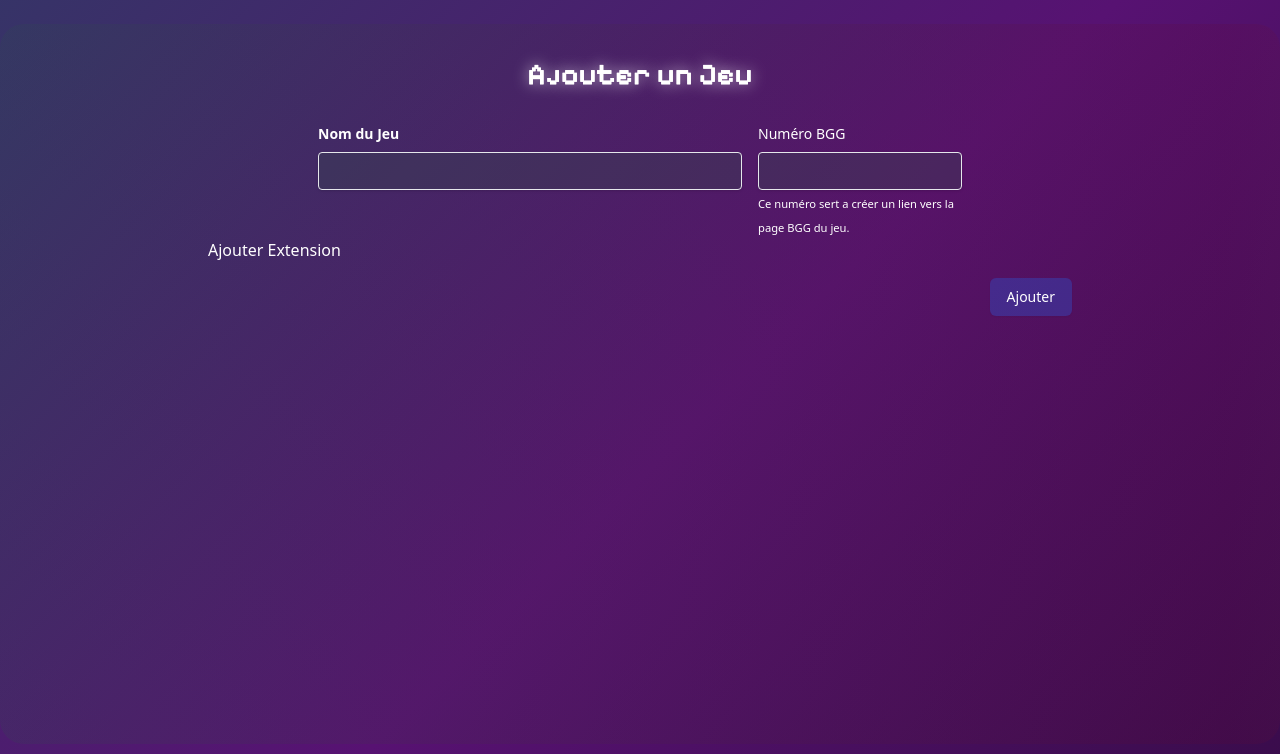
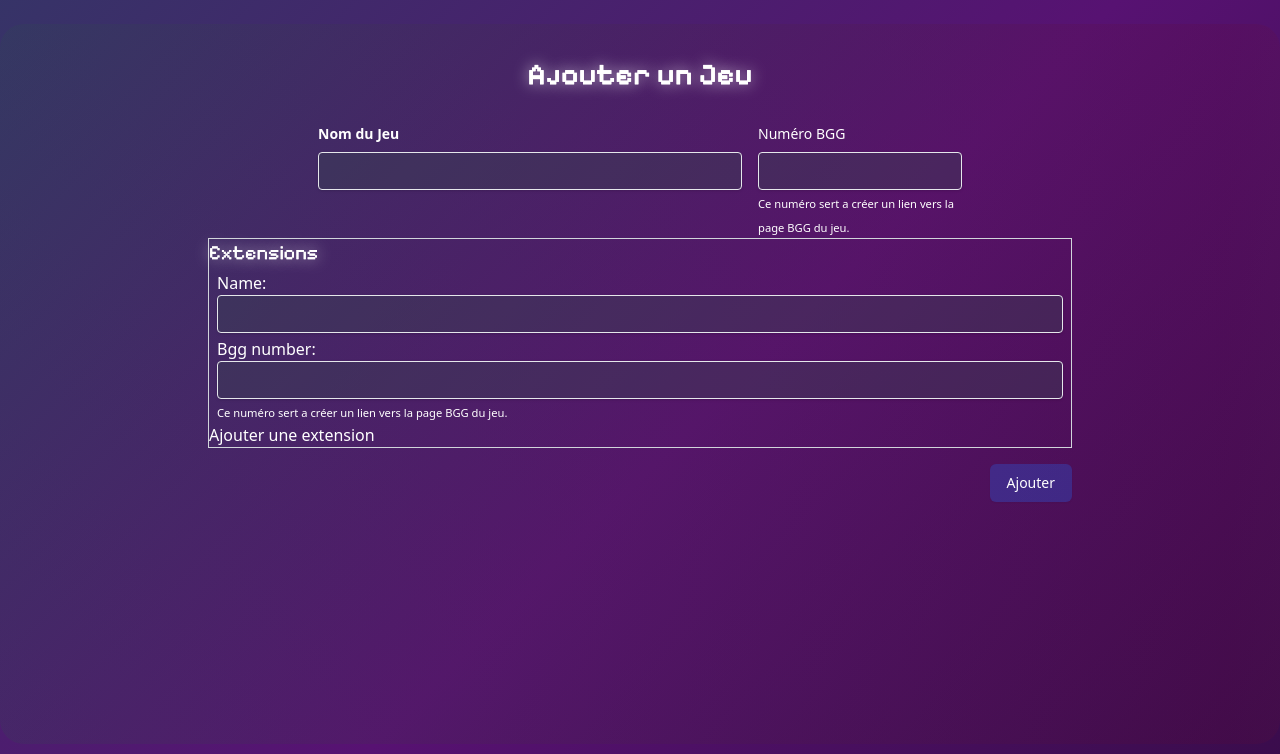
Before and after one commit to renaudcepre/archigame-django, a Django app: page /games/add in a window 1280 px wide. Shown: the part 46-800 px from the top of the page. Run offline with Django 5.2, Linux system fonts and the light colour scheme; the visitor is signed in with stand-in values (Sample User, id 1); style sheets or scripts are compiled from the project's sources; some libraries are stand-ins or nearby versions.

Commit message:
extensions

```diff
--- a/games/forms.py
+++ b/games/forms.py
@@ -1,7 +1,8 @@
 from django import forms
 from django.core.exceptions import ValidationError
+from django.forms import inlineformset_factory
 
-from .models import Game
+from .models import Game, Extension
 from .models import GameConfiguration
 from .models import Play
 
@@ -16,6 +17,15 @@
     class Meta:
         model = Game
         fields = ['name', 'bgg_number']
+
+
+class ExtensionForm(forms.ModelForm):
+    class Meta:
+        model = Extension
+        fields = ['name', 'bgg_number']
+
+
+ExtensionFormSet = inlineformset_factory(Game, Extension, form=ExtensionForm, extra=1, can_delete=True)
 
 
 class GameConfigurationForm(forms.ModelForm):
--- a/games/models.py
+++ b/games/models.py
@@ -15,7 +15,7 @@
 class Extension(models.Model):
     game = models.ForeignKey(Game, related_name='extensions', on_delete=models.CASCADE)
     name = models.CharField(max_length=255)
-    bgg_number = models.IntegerField(null=True)
+    bgg_number = models.IntegerField(null=True, blank=True)
 
     def __str__(self):
         return self.name
--- a/games/urls.py
+++ b/games/urls.py
@@ -1,10 +1,10 @@
 from django.urls import path
 
-from games.views import add_game, GameDetailView, GameUpdateView, game_list, leaderboards, leaderboard, add_play
+from games.views import GameCreateView, GameDetailView, GameUpdateView, game_list, leaderboards, leaderboard, add_play
 
 urlpatterns = [
     # Crud
-    path('games/add', add_game, name='add_game'),
+    path('games/add', GameCreateView.as_view(), name='add_game'),
     path('games/', game_list, name='game_list'),
     path('games/update_game/<int:pk>/', GameUpdateView.as_view(), name='update_game'),
     path('games/detail/<int:game_id>/', GameDetailView.as_view(), name='game_detail'),
--- a/games/views.py
+++ b/games/views.py
@@ -1,16 +1,17 @@
 import datetime
 import json
 
+from django.contrib.auth.mixins import LoginRequiredMixin
 from django.core.serializers import serialize
 from django.db.models import Sum
 from django.http import JsonResponse
 from django.urls import reverse_lazy
 from django.utils import timezone
 from django.views.generic import DetailView
-from django.views.generic.edit import UpdateView
+from django.views.generic.edit import UpdateView, CreateView
 
 from users.models import User
-from .forms import PlayForm
+from .forms import PlayForm, ExtensionFormSet
 from .models import GameConfiguration, PlayerScore
 
 
@@ -148,14 +149,30 @@
     return render(request, 'games/add_game.html', {'form': game_form})
 
 
-# class GameCreateView(LoginRequiredMixin, CreateView):
-#     model = Game
-#     form_class = GameForm
-#     template_name = 'games/add_game.html'
-#
-#     def get_success_url(self):
-#         return reverse_lazy('game_detail', kwargs={'pk': self.object.pk})
+class GameCreateView(LoginRequiredMixin, CreateView):
+    model = Game
+    form_class = GameForm
+    template_name = 'games/add_game.html'
+    success_url = reverse_lazy('game_list')
 
+    def get_context_data(self, **kwargs):
+        context = super(GameCreateView, self).get_context_data(**kwargs)
+        if self.request.POST:
+            context['extensions_form'] = ExtensionFormSet(self.request.POST)
+        else:
+            context['extensions_form'] = ExtensionFormSet()
+        return context
+
+    def form_valid(self, form):
+        context = self.get_context_data()
+        extensions_form = context['extensions_form']
+        if extensions_form.is_valid():
+            self.object = form.save()
+            extensions_form.instance = self.object
+            extensions_form.save()
+            return super(GameCreateView, self).form_valid(form)
+        else:
+            return self.render_to_response(self.get_context_data(form=form))
 
 class GameDetailView(DetailView):
     model = Game
--- a/templates/games/add_game.html
+++ b/templates/games/add_game.html
@@ -40,8 +40,43 @@
                     </div>
                 </div>
             </div>
-            <div id="extensions"></div>
-            <button type="button" onclick="addExtensionField()">Ajouter Extension</button>
+
+            <div class="border border-gray-300 " id="extensions-form-container">
+                <h3 class="text-pixel text-glow text-xl">Extensions </h3>
+
+                {{ extensions_form.management_form }}
+                {% for form in extensions_form %}
+                    <div class="extension-form px-2 w-full md:w-1/2 lg:w-1/4">
+                        <div class="mt-1">
+                            {{ form.name.label_tag }}
+                            {{ form.name|add_class:"shadow appearance-none border rounded w-full py-2 px-3 leading-tight focus:outline-none focus:shadow-outline bg-opacity-40 bg-gray-700" }}
+                            {% if form.name.errors %}
+                                <div class="text-red-700 text-sm">
+                                    {% for error in form.name.errors %}
+                                        <p>{{ error }}</p>
+                                    {% endfor %}
+                                </div>
+                            {% endif %}
+                        </div>
+                        <div class="mt-1">
+                            {{ form.bgg_number.label_tag }}
+                            {{ form.bgg_number|add_class:"shadow appearance-none border rounded w-full py-2 px-3 leading-tight focus:outline-none focus:shadow-outline bg-opacity-40 bg-gray-700" }}
+                            {% if form.bgg_number.errors %}
+                                <div class="text-red-700 text-sm">
+                                    {% for error in form.bgg_number.errors %}
+                                        <p>{{ error }}</p>
+                                    {% endfor %}
+                                </div>
+                            {% endif %}
+                            <span class="text-[0.7em]">Ce numéro sert a créer un lien vers la page BGG du jeu.</span>
+                        </div>
+                    </div>
+                {% endfor %}
+
+                <button type="button" id="add-extension">Ajouter une extension</button>
+
+            </div>
+
             <div class="flex justify-end mt-4">
                 <button type="submit"
                         class="inline-flex justify-center py-2 px-4 border border-transparent shadow-sm text-sm font-medium rounded-md text-white bg-blue-600 hover:bg-blue-700 focus:outline-none focus:ring-2 focus:ring-offset-2 focus:ring-blue-500 bg-opacity-30">
@@ -50,51 +85,27 @@
             </div>
         </form>
     </div>
-    <script>
-        let extensionCount = 0;
 
-        function addExtensionField() {
-            const container = document.getElementById('extensions');
+    <script type="text/javascript">
+        document.addEventListener('DOMContentLoaded', function () {
+            var addButton = document.getElementById('add-extension');
+            var container = document.getElementById('extensions-form-container');
+            var totalForms = document.getElementById('id_extensions-TOTAL_FORMS');
+            var formCount = parseInt(totalForms.value - 1);
 
-            const extensionDiv = document.createElement('div');
-            extensionDiv.classList.add('flex', 'flex-wrap', '-mx-2', 'justify-center', 'mt-2');
+            addButton.addEventListener('click', function () {
+                var newForm = container.querySelector('.extension-form:last-of-type').cloneNode(true);
+                var formRegex = RegExp('extensions-(\\d+)-', 'g');
 
-            const nameInputDiv = document.createElement('div');
-            nameInputDiv.classList.add('px-2', 'w-2/4');
+                formCount++;
+                newForm.innerHTML = newForm.innerHTML.replace(formRegex, 'extensions-' + formCount + '-');
+                container.insertBefore(newForm, addButton);
 
-            const nameLabel = document.createElement('label');
-            nameLabel.classList.add('block', 'text-sm', 'font-bold', 'mb-2');
-            nameLabel.innerHTML = 'Nom de l\'Extension';
+                totalForms.setAttribute('value', formCount + 1);
+            });
+        });
+    </script>
 
-            const nameInput = document.createElement('input');
-            nameInput.type = 'text';
-            nameInput.name = 'extension_name_' + extensionCount;
-            nameInput.classList.add('shadow', 'appearance-none', 'border', 'rounded', 'w-full', 'py-2', 'px-3', 'leading-tight', 'focus:outline-none', 'focus:shadow-outline', 'bg-opacity-40', 'bg-gray-700');
 
-            nameInputDiv.appendChild(nameLabel);
-            nameInputDiv.appendChild(nameInput);
 
-            const numberInputDiv = document.createElement('div');
-            numberInputDiv.classList.add('px-2', 'w-1/4');
-
-            const numberLabel = document.createElement('label');
-            numberLabel.classList.add('block', 'text-sm', 'font-bold', 'mb-2');
-            numberLabel.innerHTML = 'Numéro BGG';
-
-            const numberInput = document.createElement('input');
-            numberInput.type = 'text';
-            numberInput.name = 'extension_bgg_number_' + extensionCount;
-            numberInput.classList.add('shadow', 'appearance-none', 'border', 'rounded', 'w-full', 'py-2', 'px-3', 'leading-tight', 'focus:outline-none', 'focus:shadow-outline', 'bg-opacity-40', 'bg-gray-700');
-
-            numberInputDiv.appendChild(numberLabel);
-            numberInputDiv.appendChild(numberInput);
-
-            extensionDiv.appendChild(nameInputDiv);
-            extensionDiv.appendChild(numberInputDiv);
-
-            container.appendChild(extensionDiv);
-
-            extensionCount++;
-        }
-    </script>
 {% endblock %}
--- a/users/models.py
+++ b/users/models.py
@@ -6,8 +6,6 @@
 
 
 class User(AbstractUser):
-    coucou = models.IntegerField(default=0)
-
     def total_score(self):
         return UserGameScore.objects.filter(user=self).aggregate(total=Sum('total_score'))['total'] or 0
 
```
Also changed, not shown: games/migrations/0002_alter_gameconfiguration_options.py (added), games/migrations/0003_alter_extension_bgg_number.py (added), static/css/tailwind.css, users/migrations/0003_remove_user_coucou.py (added), 1 other file.
